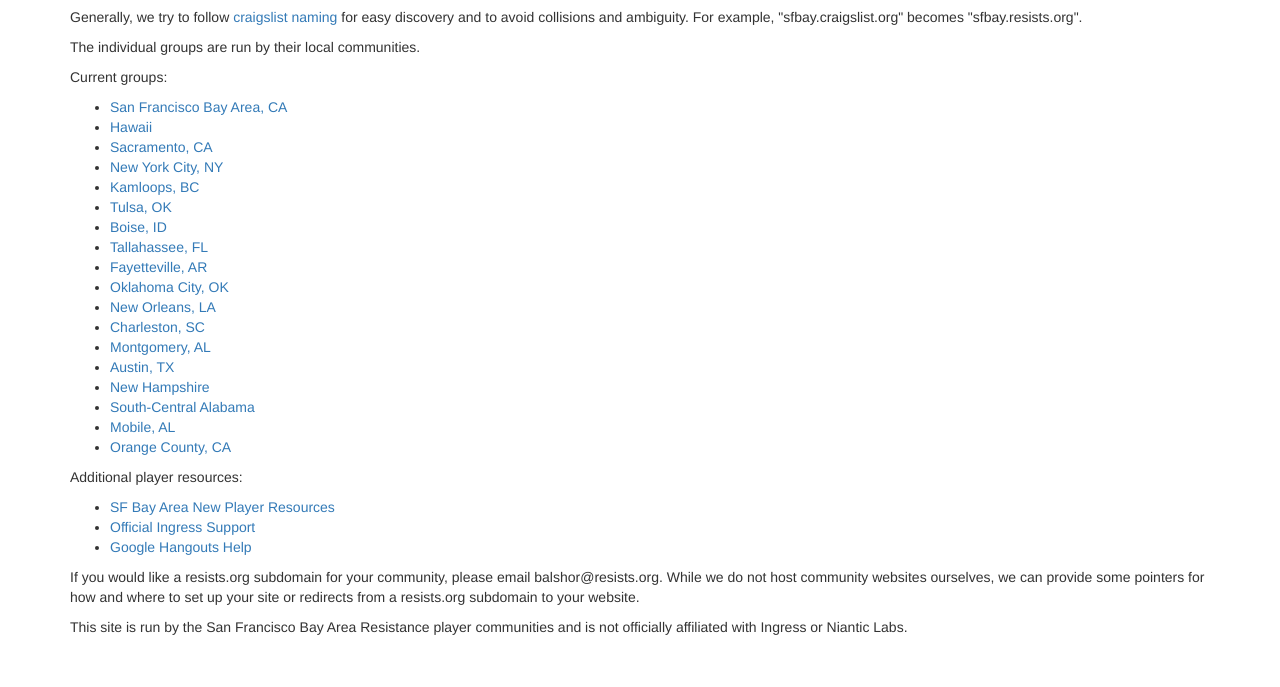
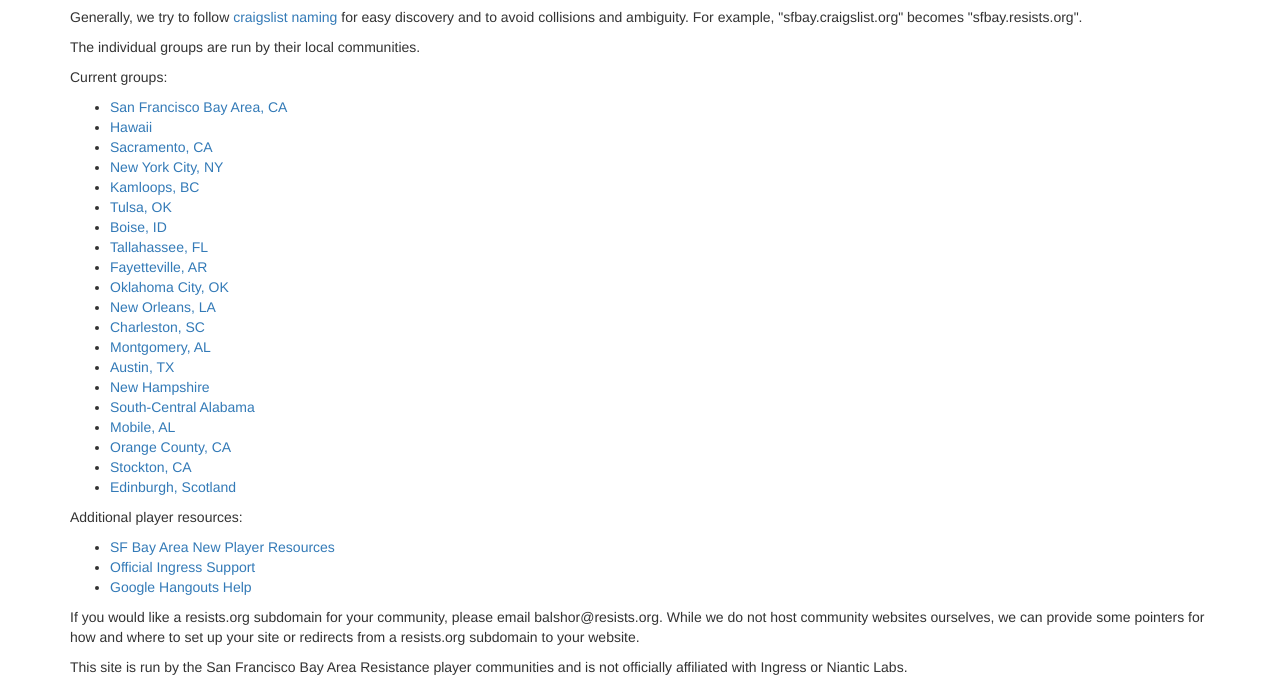
Before and after one commit to rukh-ingress/resists.org, a plain HTML site: page index.html in a window 1280 px wide. Shown: the part 113-800 px from the top of the page. Drawn offline with nearby package versions, Linux system fonts and the light colour scheme.

Commit message:
Add links for Stockton and Edinburgh.

```diff
--- a/index.html
+++ b/index.html
@@ -73,6 +73,12 @@
     <li>
       <a href="http://oc.resists.org">Orange County, CA</a>
     </li>
+    <li>
+      <a href="http://stockton.resists.org">Stockton, CA</a>
+    </li>
+    <li>
+      <a href="http://edinburgh.resists.org">Edinburgh, Scotland</a>
+    </li>
   </ul>
   <p>Additional player resources:</p>
   <ul>
```
